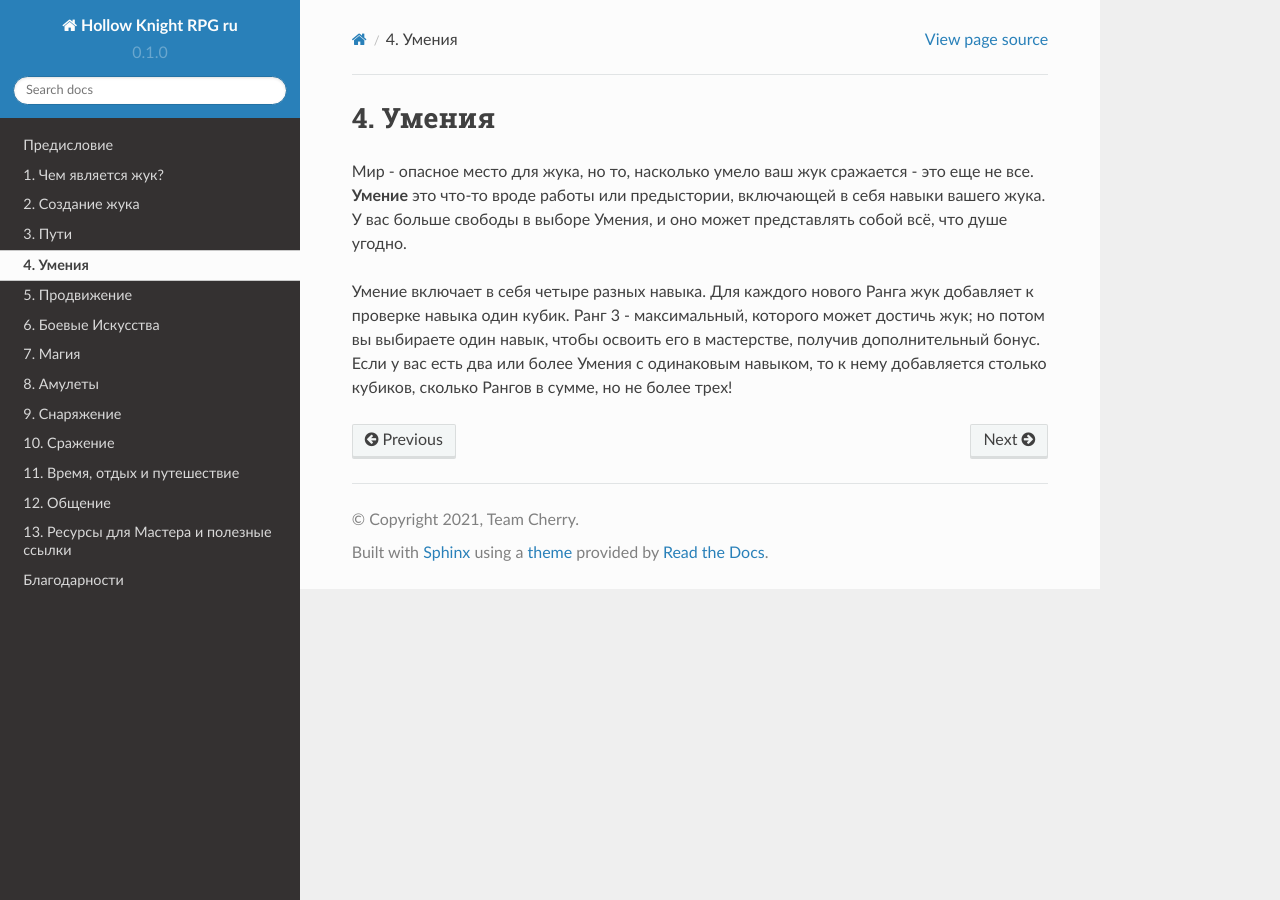
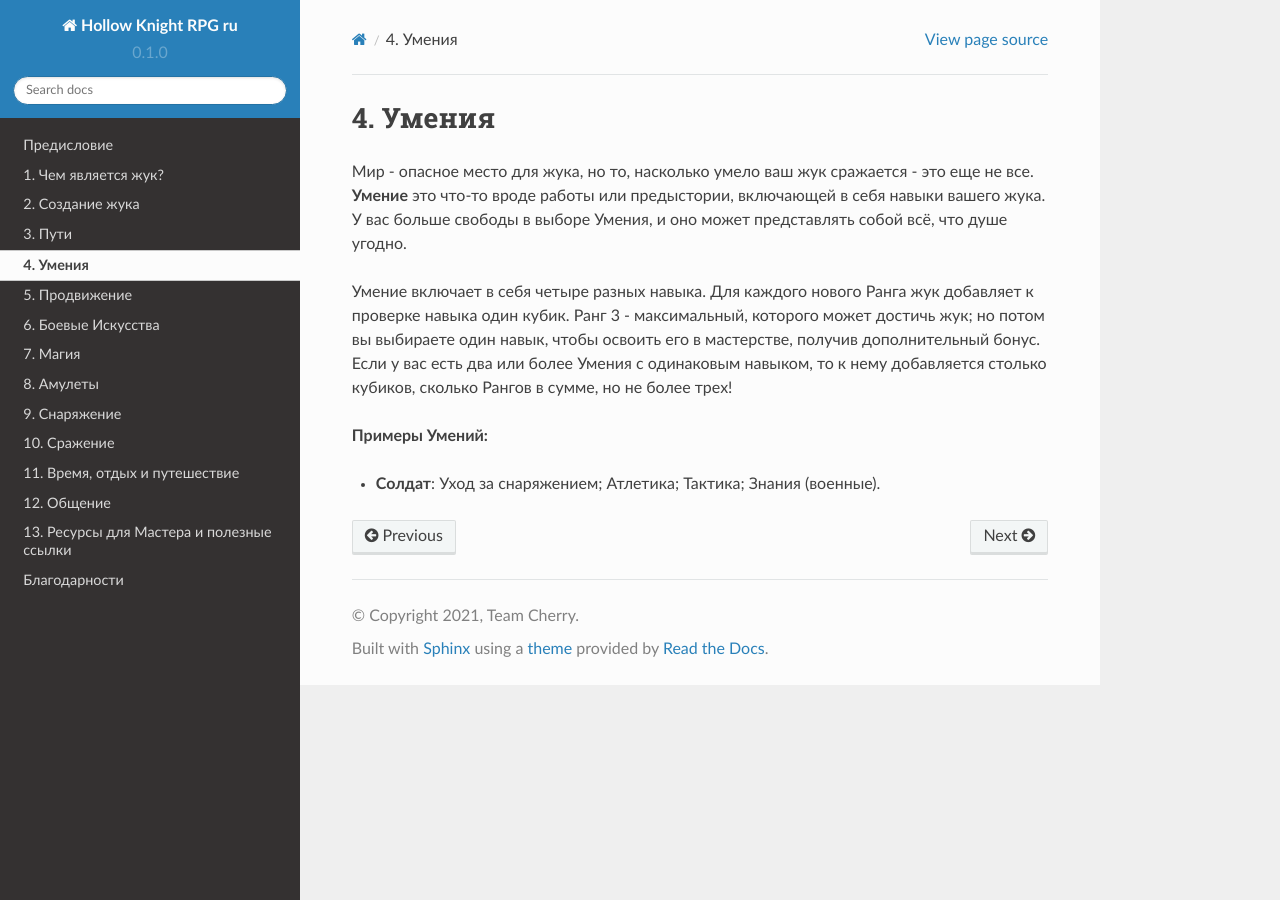
Before and after one commit to LazySelkie/hollow-knight-rpg-ru, a Sphinx documentation site: the page built from docs/source/proficiencies.rst, in a window 1280 px wide. Built offline with Sphinx 7.4.7 and the Read the Docs theme 2.0.0, drawn with Linux system fonts in a browser that asks for light colours.

Commit message:
Update proficiencies.rst

```diff
--- a/docs/source/proficiencies.rst
+++ b/docs/source/proficiencies.rst
@@ -5,3 +5,7 @@
 Мир - опасное место для жука, но то, насколько умело ваш жук сражается - это еще не все. **Умение** это что-то вроде работы или предыстории, включающей в себя навыки вашего жука. У вас больше свободы в выборе Умения, и оно может представлять собой всё, что душе угодно.
 
 Умение включает в себя четыре разных навыка. Для каждого нового Ранга жук добавляет к проверке навыка один кубик. Ранг 3 - максимальный, которого может достичь жук; но потом вы выбираете один навык, чтобы освоить его в мастерстве, получив дополнительный бонус. Если у вас есть два или более Умения с одинаковым навыком, то к нему добавляется столько кубиков, сколько Рангов в сумме, но не более трех!
+
+**Примеры Умений:**
+
+* **Солдат**: Уход за снаряжением; Атлетика; Тактика; Знания (военные).
```
